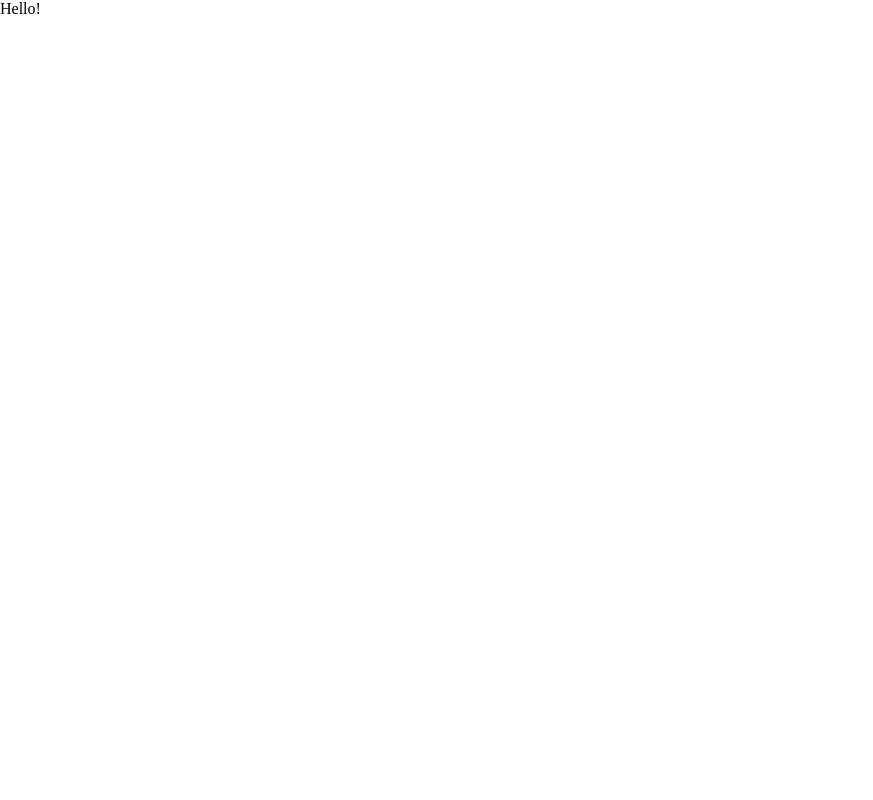
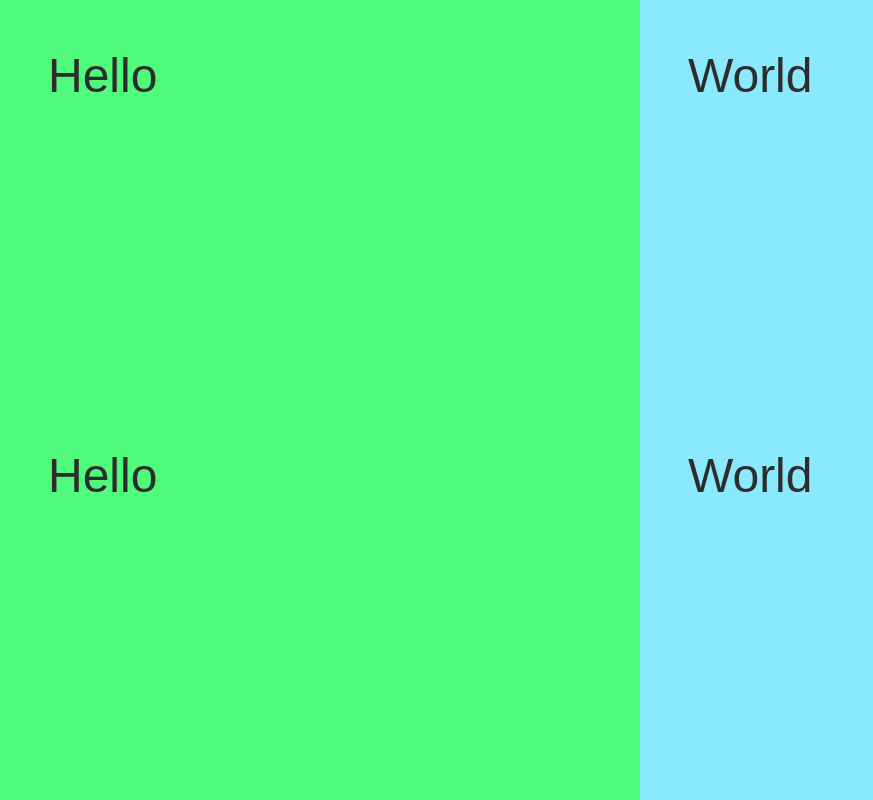
Before and after one commit to heypoom/eventduty, a React (Vite) app: page / in a window 1280 px wide. Shown: the whole page, without its empty margins (0-873 px from the left). Built offline with nearby package versions, Linux system fonts and the light colour scheme.

Commit message:
:sparkles: CSS Grid Experiments

```diff
--- a/src/App/index.tsx
+++ b/src/App/index.tsx
@@ -1,5 +1,29 @@
 import React, {useEffect, useRef} from 'react'
+import styled from '@emotion/styled'
+
+const Container = styled.div`
+  display: grid;
+  min-height: 100vh;
+
+  grid-template-columns: 1fr 1fr;
+`
+
+const Box = styled.div`
+  background: ${props => props.color};
+
+  color: #2d2d30;
+  font-size: 3em;
+  font-family: 'FuraCode Nerd Font', sans-serif;
+  padding: 1em;
+`
 
 export function App() {
-  return <div>Hello!</div>
+  return (
+    <Container>
+      <Box color="#50fa7b">Hello</Box>
+      <Box color="#8be9fd">World</Box>
+      <Box color="#50fa7b">Hello</Box>
+      <Box color="#8be9fd">World</Box>
+    </Container>
+  )
 }
--- a/src/index.sass
+++ b/src/index.sass
@@ -1,4 +1,7 @@
 body
   margin: 0
-  flex-direction: column
   overflow: hidden
+  font-family: 'FuraCode Nerd Font', sans-serif
+
+*
+  box-sizing: border-box
```
